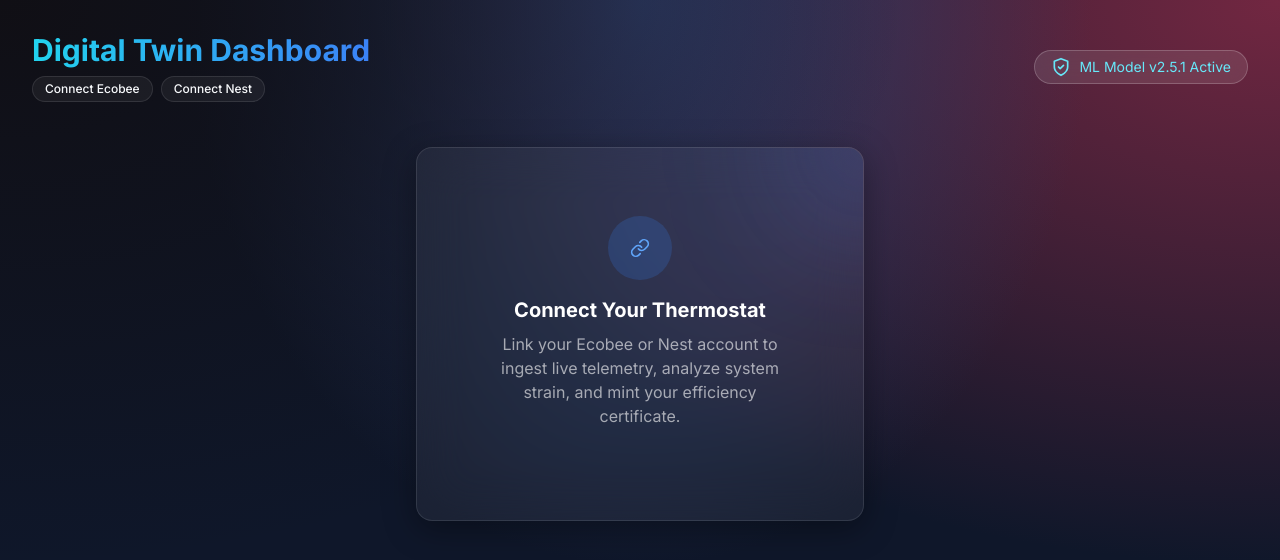
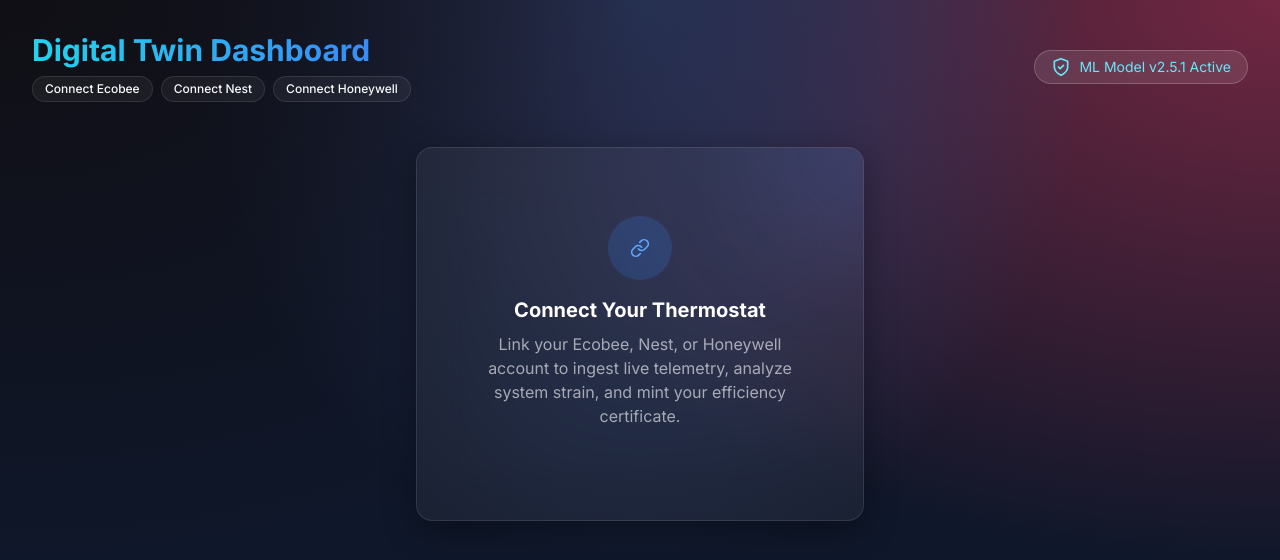
Before and after one commit to MaverickKing17/ambient-twin-prototype, a React (Vite) app: page / in a window 1280 px wide. Shown: the top 560 px of the page. Built offline with nearby package versions, Linux system fonts and the light colour scheme.

Commit message:
feat: Add Honeywell provider support
Integrates Honeywell thermostat connectivity and simulates realistic telemetry data and ML predictions for the Digital Twin Energy Dashboard. This enables users to connect and monitor Honeywell devices, providing insights into system strain and efficiency.

```diff
--- a/components/Dashboard.tsx
+++ b/components/Dashboard.tsx
@@ -38,6 +38,8 @@ export const Dashboard: React.FC = () => {
       handleProviderSelect(ProviderType.ECOBEE, false);
     } else if (thermostatConnector.isConnected(ProviderType.NEST)) {
       handleProviderSelect(ProviderType.NEST, false);
+    } else if (thermostatConnector.isConnected(ProviderType.HONEYWELL)) {
+      handleProviderSelect(ProviderType.HONEYWELL, false);
     }
   }, []);
 
@@ -61,16 +63,27 @@ export const Dashboard: React.FC = () => {
       setCertificate(null); // Reset certificate on new connection
 
       // 4. Simulate ML Prediction based on new data
-      const isNest = provider === ProviderType.NEST;
       setTimeout(() => {
+        let strainScore = 35;
+        let efficiencyIndex = 0.92;
+        let recommendations = ['Check filter in 15 days', 'Optimized for rebate tier 1'];
+
+        if (provider === ProviderType.NEST) {
+          strainScore = 24;
+          efficiencyIndex = 0.96;
+          recommendations = ['System optimized', 'Continue usage pattern'];
+        } else if (provider === ProviderType.HONEYWELL) {
+          strainScore = 29;
+          efficiencyIndex = 0.94;
+          recommendations = ['Calibration recommended', 'Cycle times are optimal'];
+        }
+
         setPrediction({
-          strainScore: isNest ? 24 : 35, // Nest simulated as slightly better
-          efficiencyIndex: isNest ? 0.96 : 0.92,
+          strainScore,
+          efficiencyIndex,
           predictedFailureRisk: 'LOW',
           anomalies: [],
-          recommendations: isNest
-            ? ['System optimized', 'Continue usage pattern']
-            : ['Check filter in 15 days', 'Optimized for rebate tier 1']
+          recommendations
         });
       }, 800);
 
@@ -111,9 +124,9 @@ export const Dashboard: React.FC = () => {
           <h1 className="text-3xl font-bold bg-clip-text text-transparent bg-gradient-to-r from-cyan-400 to-blue-500">
             Digital Twin Dashboard
           </h1>
-          <div className="mt-2 flex items-center gap-3">
+          <div className="mt-2 flex items-center gap-3 flex-wrap">
             {!connectedProvider ? (
-              <div className="flex gap-2">
+              <div className="flex gap-2 flex-wrap">
                 <button
                   onClick={() => handleProviderSelect(ProviderType.ECOBEE)}
                   disabled={isConnecting}
@@ -127,6 +140,13 @@ export const Dashboard: React.FC = () => {
                    className="px-3 py-1 rounded-full bg-white/5 hover:bg-white/10 border border-white/10 text-xs font-medium transition-colors flex items-center gap-2"
                 >
                    {isConnecting ? 'Connecting...' : 'Connect Nest'}
+                </button>
+                <button
+                   onClick={() => handleProviderSelect(ProviderType.HONEYWELL)}
+                   disabled={isConnecting}
+                   className="px-3 py-1 rounded-full bg-white/5 hover:bg-white/10 border border-white/10 text-xs font-medium transition-colors flex items-center gap-2"
+                >
+                   {isConnecting ? 'Connecting...' : 'Connect Honeywell'}
                 </button>
               </div>
             ) : (
@@ -160,7 +180,7 @@ export const Dashboard: React.FC = () => {
             </div>
             <h2 className="text-xl font-bold text-white mb-2">Connect Your Thermostat</h2>
             <p className="text-white/60 mb-6">
-              Link your Ecobee or Nest account to ingest live telemetry, analyze system strain, and mint your efficiency certificate.
+              Link your Ecobee, Nest, or Honeywell account to ingest live telemetry, analyze system strain, and mint your efficiency certificate.
             </p>
           </GlassCard>
         </div>
--- a/services/ThermostatConnector.ts
+++ b/services/ThermostatConnector.ts
@@ -103,11 +103,28 @@ export class ThermostatConnector {
     // Create unique data profiles based on provider to visualize difference in UI
     const now = Date.now();
     const isNest = provider === ProviderType.NEST;
+    const isHoneywell = provider === ProviderType.HONEYWELL;
 
     // Nest profile: Higher efficiency, smoother curves
+    // Honeywell profile: Very stable (low variance), solid power usage
     // Ecobee profile: More frequent updates, slightly more noise simulated
-    const baseTemp = isNest ? 21.5 : 20.5;
-    const variance = isNest ? 0.5 : 1.5;
+
+    let baseTemp = 20.5;
+    let variance = 1.5;
+    let firmware = 'Eco-4.2.0';
+    let basePower = 2200;
+
+    if (isNest) {
+        baseTemp = 21.5;
+        variance = 0.5;
+        firmware = 'NestOS-5.4';
+        basePower = 1800;
+    } else if (isHoneywell) {
+        baseTemp = 21.0;
+        variance = 0.2; // Very stable temp control
+        firmware = 'Lyric-T6-Pro';
+        basePower = 2000;
+    }
 
     const readings: TelemetryReading[] = Array.from({ length: 24 }, (_, i) => ({
       timestamp: new Date(now - (23 - i) * 3600000).toISOString(),
@@ -118,13 +135,13 @@ export class ThermostatConnector {
       fanStatus: i % 3 === 0,
       compressorStatus: i % 3 === 0,
       hvacMode: HvacMode.AUTO,
-      powerUsageWatts: (i % 3 === 0) ? (isNest ? 1800 : 2200) : 150 // Nest simulated as more efficient
+      powerUsageWatts: (i % 3 === 0) ? basePower : 150
     }));
 
     return {
       readings,
       metadata: {
-        firmwareVersion: isNest ? 'NestOS-5.4' : 'Eco-4.2.0',
+        firmwareVersion: firmware,
         lastServiceDate: '2024-01-10',
         sqFootage: 2400
       }
```
